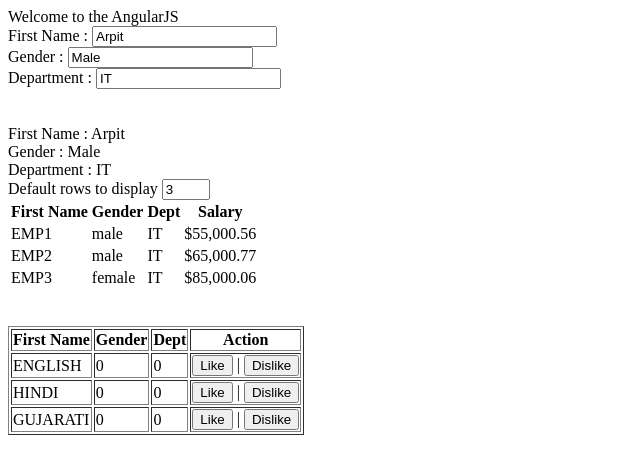
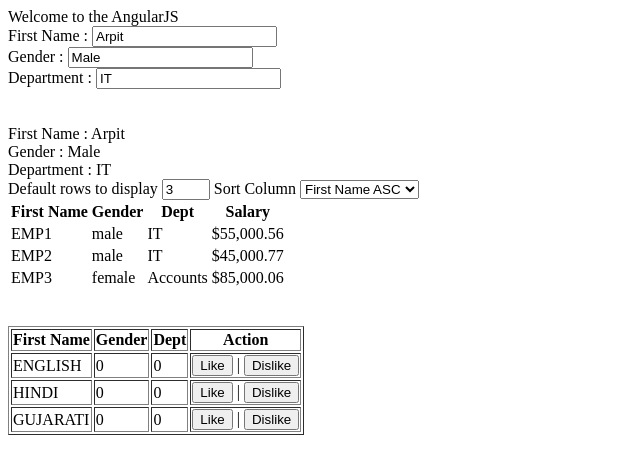
Before and after one commit to arpitsurti/LearningAngularJs, a plain HTML site: page LearningAngularJS/Home.html in a window 1280 px wide. Shown: the whole page, without its empty margins (0-640 px from the left). Drawn offline with Linux system fonts and the light colour scheme.

Commit message:
Implementation of sorting and filtering

```diff
--- a/LearningAngularJS/Home.html
+++ b/LearningAngularJS/Home.html
@@ -30,10 +30,16 @@
     <div>
         Department : {{ employee.department }}
     </div>
-
+    Default rows to display
+    <input type="number" step="1" ng-model="rowlimit" min="0" max="5" />
+    Sort Column
+    <select ng-model="sortColumn">
+        <option value="firstName">First Name ASC</option>
+        <option value="gender">Gender ASC</option>
+        <option value="department">Dept ASC</option>
+        <option value="-salary">Salary DESC</option>
+    </select>
     <table>
-        Default rows to display
-        <input type="number" step="1" ng-model="rowlimit" min="0" max="5" />
         <thead>
             <tr>
                 <th>First Name</th>
@@ -43,7 +49,7 @@
             </tr>
         </thead>
         <tbody>
-            <tr ng-repeat="emp in employees | limitTo:rowlimit">
+            <tr ng-repeat="emp in employees | limitTo:rowlimit | orderBy:sortColumn">
                 <td>{{ emp.firstName | uppercase}}</td>
                 <td>{{ emp.gender | lowercase }}</td>
                 <td>{{ emp.department }}</td>
--- a/LearningAngularJS/Scripts/Home.js
+++ b/LearningAngularJS/Scripts/Home.js
@@ -10,9 +10,9 @@
 
     var employees = [
         { firstName: 'Emp1', gender: 'Male', department: 'IT',salary:55000.56 },
-        { firstName: 'Emp2', gender: 'Male', department: 'IT', salary: 65000.77 },
-        { firstName: 'Emp3', gender: 'Female', department: 'IT', salary: 85000.06 },
-        { firstName: 'Emp4', gender: 'Male', department: 'IT', salary: 55000.56 },
+        { firstName: 'Emp2', gender: 'Male', department: 'IT', salary: 45000.77 },
+        { firstName: 'Emp3', gender: 'Female', department: 'Accounts', salary: 85000.06 },
+        { firstName: 'Emp4', gender: 'Male', department: 'Customer Service', salary: 55000.56 },
         { firstName: 'Emp5', gender: 'Male', department: 'IT', salary: 65000.77 },
         { firstName: 'Emp6', gender: 'Female', department: 'IT', salary: 85000.06 }
     ];
@@ -36,6 +36,7 @@
     };
 
     $scope.rowlimit = 3;
+    $scope.sortColumn = "firstName";
 };
 
 myModule.controller("myController", myController);
```
